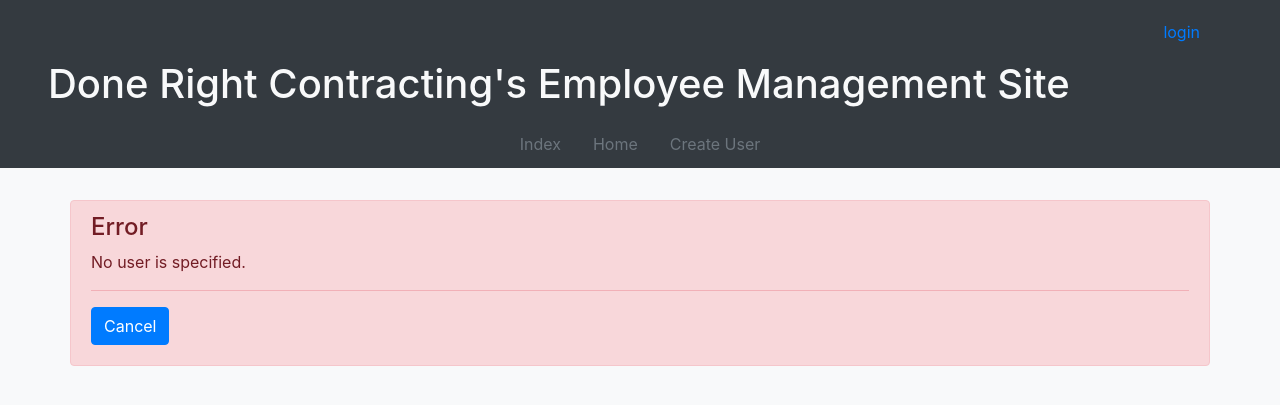
After one commit to Jeronton/Employee-Management-Site, a PHP site: page /deleteuser.php in a window 1280 px wide. The commit adds this page. Shown: the top 405 px of the page. Run offline with PHP 8.4, Linux system fonts and the light colour scheme.

Commit message:
deleteuser.php
created ability for an admin to delete a user from the viewusers.php.

```diff
--- a/adminhome.php
+++ b/adminhome.php
@@ -10,7 +10,7 @@
     $title = 'Home';
  ?>
 
- <?php include('header.php'); ?>
+<?php include('header.php'); ?>
 
 </body>
-</
+</html>
--- a/authenticate.php
+++ b/authenticate.php
@@ -5,6 +5,11 @@
     Last Updated: March 20, 2020
  -->
  <?php
+   // If session is not started, start.
+   if (session_status() !== PHP_SESSION_ACTIVE) {
+      session_start();
+   }
+
    $authusertype;
    if (empty($authusertype)) {
       $authusertype = 'any';
--- /dev/null
+++ b/deleteuser.php
@@ -0,0 +1,68 @@
+<!--
+    Description
+    Author: Jeremy Grift
+    Created: March 23, 2020
+    Last Updated: March 23, 2020
+ -->
+ <?php
+    $errormessage = '';
+    $deleted = false;
+    $username = 'user';
+
+    if (empty($_GET['id'])) {
+        $errormessage = 'No user is specified.';
+    }
+    elseif (filter_input(INPUT_GET, 'id', FILTER_VALIDATE_INT) === false) {
+        $errormessage = 'Non-numeric user id entered.';
+    }
+    else{
+        // is validated
+        require('connect.php');
+        $query = "SELECT Username FROM Users WHERE UserID = :userid";
+        $user = $db->prepare($query);
+        $user->bindValue(':userid', filter_input(INPUT_GET, 'id', FILTER_SANITIZE_NUMBER_INT));
+        $user->execute();
+        $username = $user->fetch()['Username'];
+    }
+
+   if (isset($_GET['confirm']) && filter_input(INPUT_GET, 'confirm', FILTER_VALIDATE_INT) && $errormessage == '' ) {
+       if (filter_input(INPUT_GET, 'confirm', FILTER_SANITIZE_NUMBER_INT) == 1) {
+           // is confirmed to delete, so delete.
+            require('connect.php');
+            $query = "DELETE FROM Users WHERE UserID = :userid";
+            $user = $db->prepare($query);
+            $user->bindValue(':userid', filter_input(INPUT_GET, 'id', FILTER_SANITIZE_NUMBER_INT));
+            $deleted = $user->execute();
+       }
+   }
+
+
+    $title = "Delete {$username}";
+ ?>
+
+ <?php include('header.php') ?>
+    <?php if($errormessage): ?>
+        <div class="container alert alert-danger" role="alert">
+            <h4 class="alert-heading">Error</h4>
+            <p><?= $errormessage ?></p>
+            <hr>
+            <a href="viewusers.php" class="btn btn-primary mb-2">Cancel</a>
+        </div>
+    <?php elseif($deleted): ?>
+        <div class="container alert alert-success" role="alert">
+            <h4 class="alert-heading">Success</h4>
+            <p><?= $username ?> successfully deleted.</p>
+            <hr>
+            <a href="viewusers.php" class="btn btn-primary mb-2">Return to users view.</a>
+        </div>
+    <?php else: ?>
+        <div class="container alert alert-warning" role="alert">
+            <h4 class="alert-heading">Are You Sure?</h4>
+            <p>Are you sure you want to delete <?= $username ?>?</p>
+            <hr>
+            <a href="deleteuser.php?id=<?=filter_input(INPUT_GET, 'id', FILTER_SANITIZE_NUMBER_INT) ?>&confirm=1" class="btn btn-primary mb-2">Delete</a>
+            <a href="viewusers.php" class="btn btn-primary mb-2">Cancel</a>
+        </div>
+    <?php endif ?>
+</body>
+</html>
--- a/header.php
+++ b/header.php
@@ -5,6 +5,11 @@
     Last Updated: March 5, 2020
  -->
  <?php
+
+    // If session is not started, start.
+    if (session_status() !== PHP_SESSION_ACTIVE) {
+        session_start();
+    }
     $title;
     // if no title is provided then set default
     if (! isset($title)) {
--- a/template.txt
+++ b/template.txt
@@ -16,3 +16,4 @@
  <?php include('header.php') ?>
 
 </body>
+</html>
--- a/viewusers.php
+++ b/viewusers.php
@@ -6,6 +6,8 @@
  -->
  <?php
     session_start();
+    $authusertype = 'admin';
+    require('authenticate.php');
 
     require('connect.php');
 
```
Also changed, not shown: home.php (+4 -3 lines).
